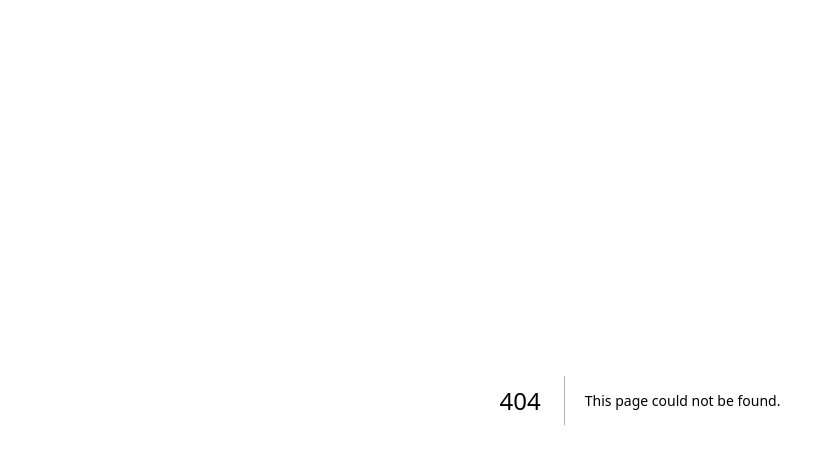
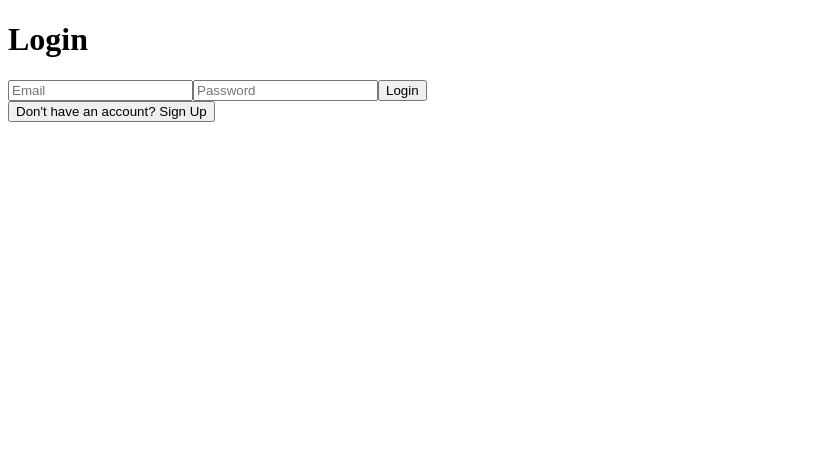
Before and after one commit to YehyunLee/genai-hack, a Next.js app in the folder infiniteContext/: page /auth/login in a window 1280 px wide. Before the commit this address had no page. Shown: the top 464 px of the page, without its empty margins (0-835 px from the left). Built offline with nearby package versions, Linux system fonts and the light colour scheme; no server answers.

Commit message:
Add auth

```diff
--- a/infiniteContext/package.json
+++ b/infiniteContext/package.json
@@ -7,6 +7,7 @@
   },
   "dependencies": {
     "@tailwindcss/vite": "^4.0.15",
+    "firebase": "^11.5.0",
     "next": "latest",
     "react": "latest",
     "react-dom": "latest",
--- /dev/null
+++ b/infiniteContext/pages/auth/auth.js
@@ -0,0 +1,36 @@
+import { auth } from "./firebaseConfig";
+import { createUserWithEmailAndPassword, signInWithEmailAndPassword, signOut } from "firebase/auth";
+
+// Sign Up
+export const signUp = async (email, password, router) => {
+  try {
+    const userCredential = await createUserWithEmailAndPassword(auth, email, password);
+    // Automatically log in the user after successful signup
+    await signInWithEmailAndPassword(auth, email, password);
+    return userCredential.user;
+  } catch (error) {
+    console.error("Error signing up:", error.message);
+    throw error;
+  }
+};
+
+// Sign In
+export const signIn = async (email, password) => {
+  try {
+    const userCredential = await signInWithEmailAndPassword(auth, email, password);
+    return userCredential.user;
+  } catch (error) {
+    console.error("Error signing in:", error.message);
+    throw error;
+  }
+};
+
+// Sign Out
+export const logout = async () => {
+  try {
+    await signOut(auth);
+    console.log("User signed out");
+  } catch (error) {
+    console.error("Error signing out:", error.message);
+  }
+};
--- /dev/null
+++ b/infiniteContext/pages/auth/firebaseConfig.js
@@ -0,0 +1,18 @@
+// Import Firebase SDK
+import { initializeApp } from "firebase/app";
+import { getAuth } from "firebase/auth";
+
+
+const firebaseConfig = {
+  apiKey: process.env.NEXT_PUBLIC_FIREBASE_API_KEY,
+  authDomain: process.env.NEXT_PUBLIC_FIREBASE_AUTH_DOMAIN,
+  projectId: process.env.NEXT_PUBLIC_FIREBASE_PROJECT_ID,
+  storageBucket: process.env.NEXT_PUBLIC_FIREBASE_STORAGE_BUCKET,
+  messagingSenderId: process.env.NEXT_PUBLIC_FIREBASE_MESSAGING_SENDER_ID,
+  appId: process.env.NEXT_PUBLIC_FIREBASE_APP_ID,
+  measurementId: process.env.NEXT_PUBLIC_FIREBASE_MEASUREMENT_ID,
+};
+
+// Initialize Firebase
+const app = initializeApp(firebaseConfig);
+export const auth = getAuth(app);
--- /dev/null
+++ b/infiniteContext/pages/auth/login.js
@@ -0,0 +1,42 @@
+import { useState } from "react";
+import { signIn, signUp } from "./auth";
+
+export default function LoginPage() {
+  const [email, setEmail] = useState("");
+  const [password, setPassword] = useState("");
+  const [isRegistering, setIsRegistering] = useState(false);
+
+  const handleSubmit = async (e) => {
+    e.preventDefault();
+    try {
+      if (isRegistering) {
+        await signUp(email, password);
+        alert("Account created!");
+        // Automatically log in the user after successful signup
+        await signIn(email, password);
+        window.location.href = "/chat";
+      } else {
+        await signIn(email, password);
+        alert("Logged in!");
+        // Redirect to chat page
+        window.location.href = "/chat";
+      }
+    } catch (error) {
+      alert(error.message);
+    }
+  };
+
+  return (
+    <div>
+      <h1>{isRegistering ? "Sign Up" : "Login"}</h1>
+      <form onSubmit={handleSubmit}>
+        <input type="email" placeholder="Email" value={email} onChange={(e) => setEmail(e.target.value)} required />
+        <input type="password" placeholder="Password" value={password} onChange={(e) => setPassword(e.target.value)} required />
+        <button type="submit">{isRegistering ? "Sign Up" : "Login"}</button>
+      </form>
+      <button onClick={() => setIsRegistering(!isRegistering)}>
+        {isRegistering ? "Already have an account? Login" : "Don't have an account? Sign Up"}
+      </button>
+    </div>
+  );
+}
```
Also changed, not shown: 1 other file (tests, documents, lock files or other folders).
